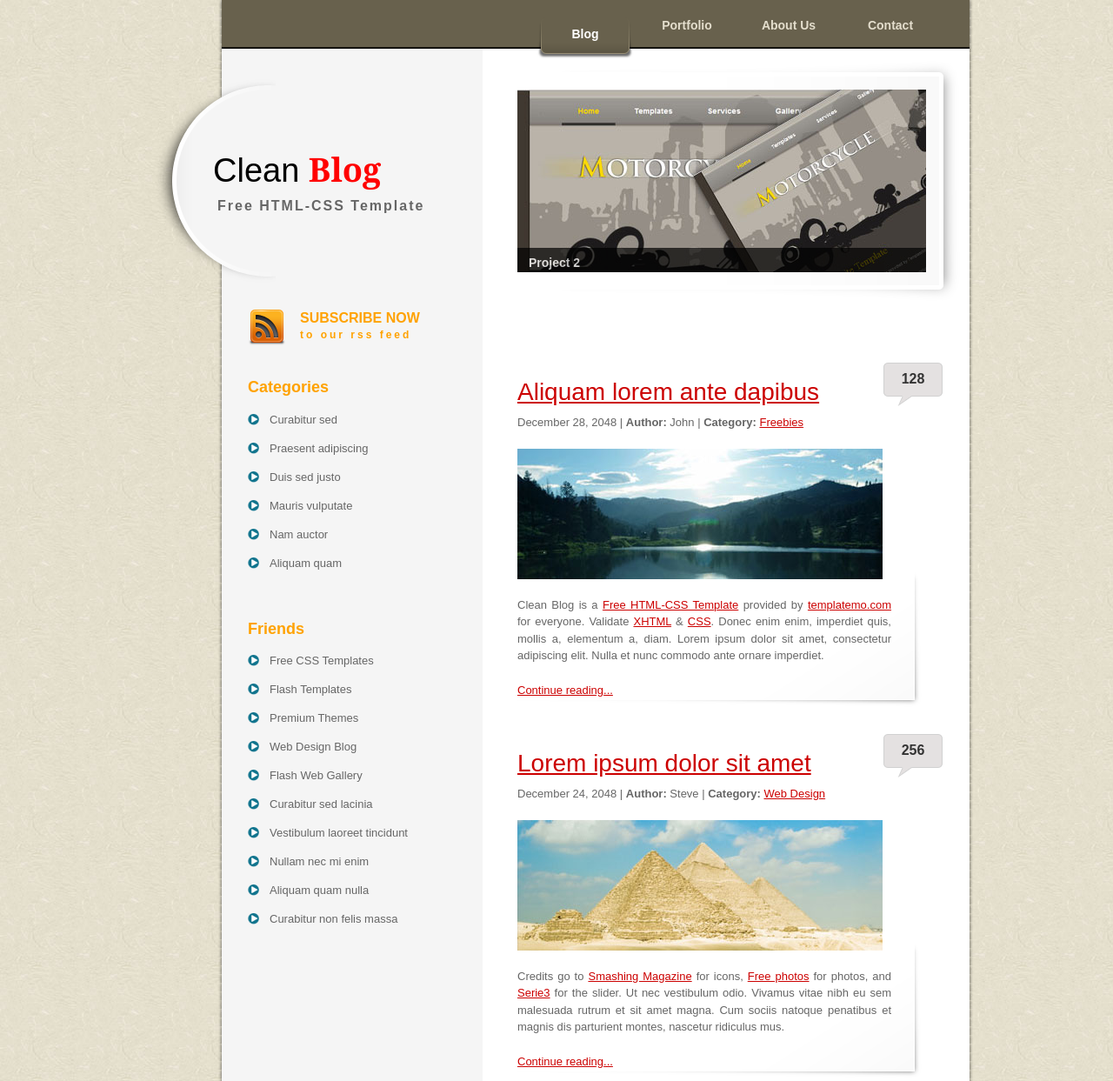
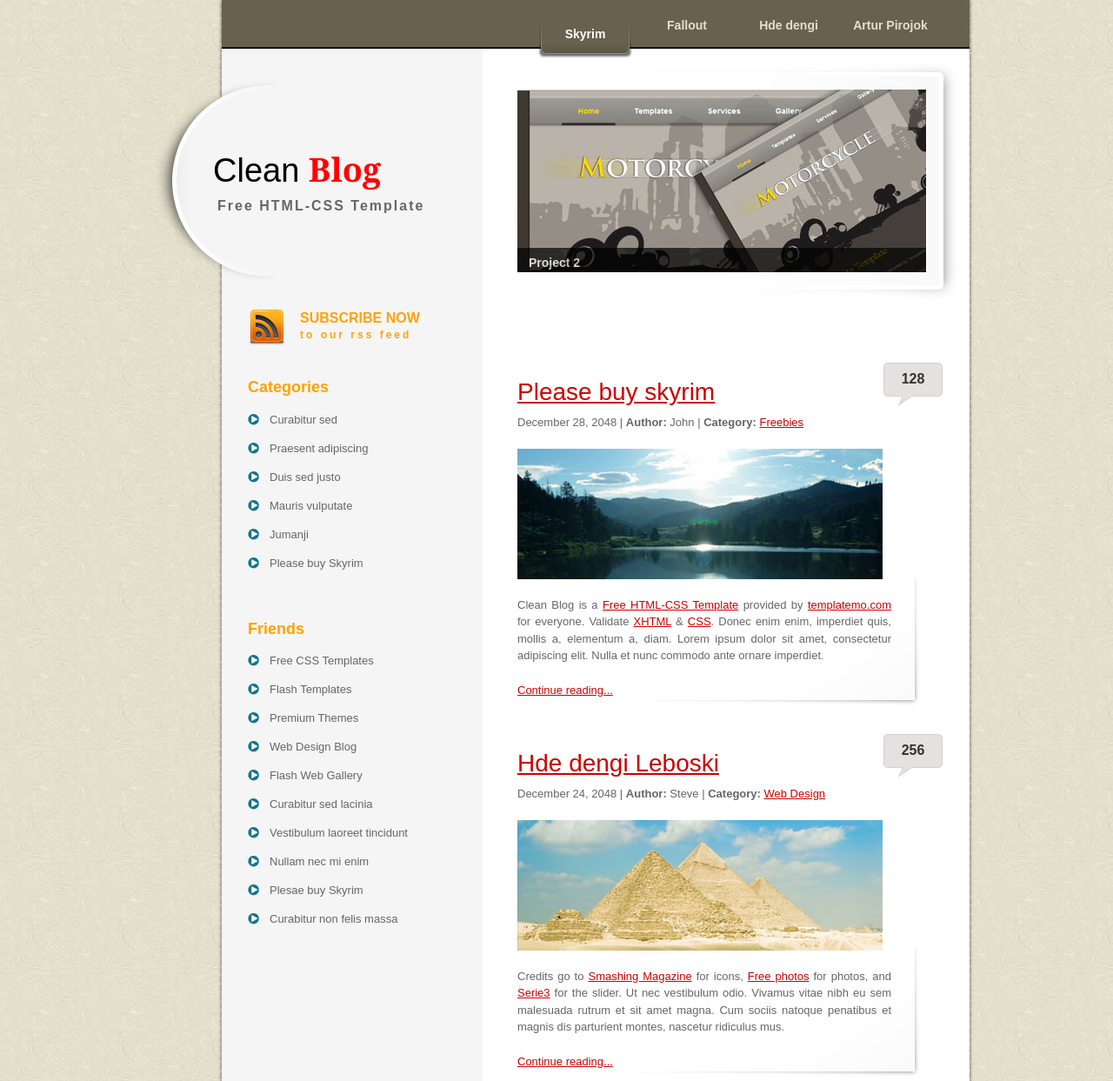
Before and after one commit to Amadei162/html, a plain HTML site: page index.html in a window 1280 px wide. Shown: the top 1243 px of the page at 87% size. Drawn offline with Linux system fonts and the light colour scheme.

Commit message:
Update index.html

```diff
--- a/index.html
+++ b/index.html
@@ -27,10 +27,10 @@
 	<div id="templatemo_menu">
 
         <ul>
-            <li><a href="index.html" class="current">Blog</a></li>
-            <li><a href="portfolio.html">Portfolio</a></li>
-            <li><a href="about.html">About Us</a></li>
-            <li><a href="contact.html">Contact</a></li>
+            <li><a href="index.html" class="current">Skyrim</a></li>
+            <li><a href="portfolio.html">Fallout</a></li>
+            <li><a href="about.html">Hde dengi</a></li>
+            <li><a href="contact.html">Artur Pirojok</a></li>
         </ul>
 
     </div> <!-- end of templatemo_menu -->
@@ -59,8 +59,8 @@
                 <li><a href="http://www.templatemo.com/page/2" target="_parent">Praesent adipiscing</a></li>
                 <li><a href="http://www.templatemo.com/page/3" target="_parent">Duis sed justo</a></li>
                 <li><a href="http://www.templatemo.com/page/4" target="_parent">Mauris vulputate</a></li>
-                <li><a href="#">Nam auctor</a></li>
-                <li><a href="#">Aliquam quam</a></li>
+                <li><a href="#">Jumanji</a></li>
+                <li><a href="#">Please buy Skyrim</a></li>
             </ul>
 
             <div class="cleaner_h40"></div>
@@ -75,7 +75,7 @@
                 <li><a href="#">Curabitur sed lacinia</a></li>
                 <li><a href="#">Vestibulum laoreet tincidunt</a></li>
                 <li><a href="#">Nullam nec mi enim</a></li>
-                <li><a href="#">Aliquam quam nulla</a></li>
+                <li><a href="#">Plesae buy Skyrim</a></li>
                 <li><a href="#">Curabitur non felis massa</a></li>
             </ul>
 
@@ -115,7 +115,7 @@
 
                 <span class="comment"><a href="blog_post.html">128</a></span>
 
-                <h2><a href="blog_post.html">Aliquam lorem ante dapibus</a></h2>
+                <h2><a href="blog_post.html">Please buy skyrim</a></h2>
 
 
             	December 28, 2048 | <strong>Author:</strong> John | <strong>Category:</strong> <a href="#">Freebies</a>
@@ -131,7 +131,7 @@
 
                 <span class="comment"><a href="blog_post.html">256</a></span>
 
-                <h2><a href="blog_post.html">Lorem ipsum dolor sit amet</a></h2>
+                <h2><a href="blog_post.html">Hde dengi Leboski</a></h2>
 
                 December 24, 2048 | <strong>Author:</strong> Steve | <strong>Category:</strong> <a href="#">Web Design</a>
 
```
